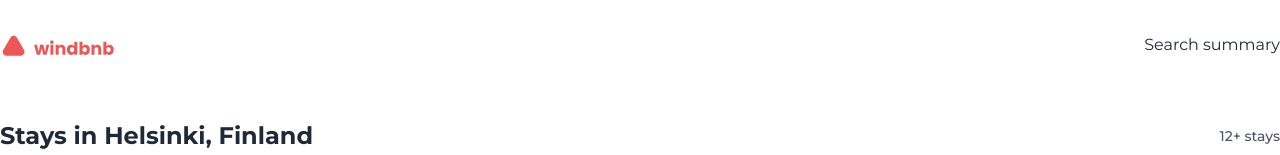
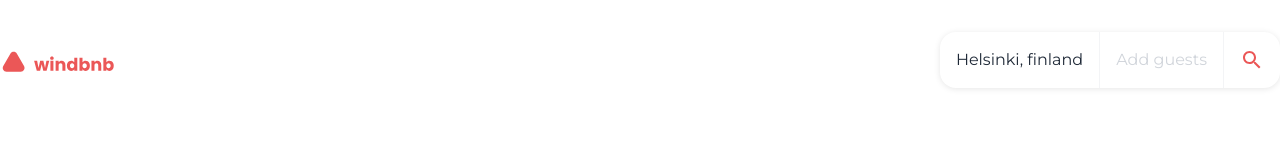
Before and after one commit to bk20dev/windbnb, a React (Create React App) app: page / in a window 1280 px wide. Shown: the top 155 px of the page. Built offline with nearby package versions, Linux system fonts and the light colour scheme.

Commit message:
Added SearchSummary component

```diff
--- a/src/components/Navigation.jsx
+++ b/src/components/Navigation.jsx
@@ -1,9 +1,15 @@
 import Logo from '../assets/logo.svg';
+import SearchSummary from './SearchSummary';
+
+const items = [
+  { content: 'Helsinki, finland', active: true },
+  { content: 'Add guests', active: false },
+];
 
 const Navigation = () => (
   <nav className="flex items-center justify-between py-8">
     <img src={Logo} alt="Windbnb" className="h-6" />
-    <p>Search summary</p>
+    <SearchSummary items={items} onClick={console.log} />
   </nav>
 );
 
--- /dev/null
+++ b/src/components/SearchSummary.jsx
@@ -0,0 +1,30 @@
+import SearchIcon from '../assets/search.svg';
+import { Fragment } from 'react';
+
+const SearchSummary = ({ items, onClick }) => {
+  const renderFields = (items) =>
+    items.map(({ content, active }, i) => {
+      const color = active ? 'text-current' : 'text-gray-300';
+
+      return (
+        <Fragment key={i}>
+          <span
+            className={`leading-14 px-4 hover:bg-gray-100 cursor-pointer ${color}`}
+            onClick={() => onClick(i)}
+          >
+            {content}
+          </span>
+          <span className="border-r border-gray-100 h-14" />
+        </Fragment>
+      );
+    });
+
+  return (
+    <div className="flex items-center shadow-blur rounded-2xl overflow-hidden select-none h-14">
+      {renderFields(items)}
+      <img src={SearchIcon} alt="Search" className="px-4" />
+    </div>
+  );
+};
+
+export default SearchSummary;
--- a/tailwind.config.js
+++ b/tailwind.config.js
@@ -3,6 +3,12 @@ module.exports = {
   darkMode: false, // or 'media' or 'class'
   theme: {
     extend: {
+      boxShadow: {
+        blur: '0 1px 6px rgba(0, 0, 0, 0.1)',
+      },
+      lineHeight: {
+        14: '3.5rem',
+      },
       gridTemplateColumns: {
         'card-info': '1fr 64px',
       },
```
Also changed, not shown: src/assets/search.svg (added).
